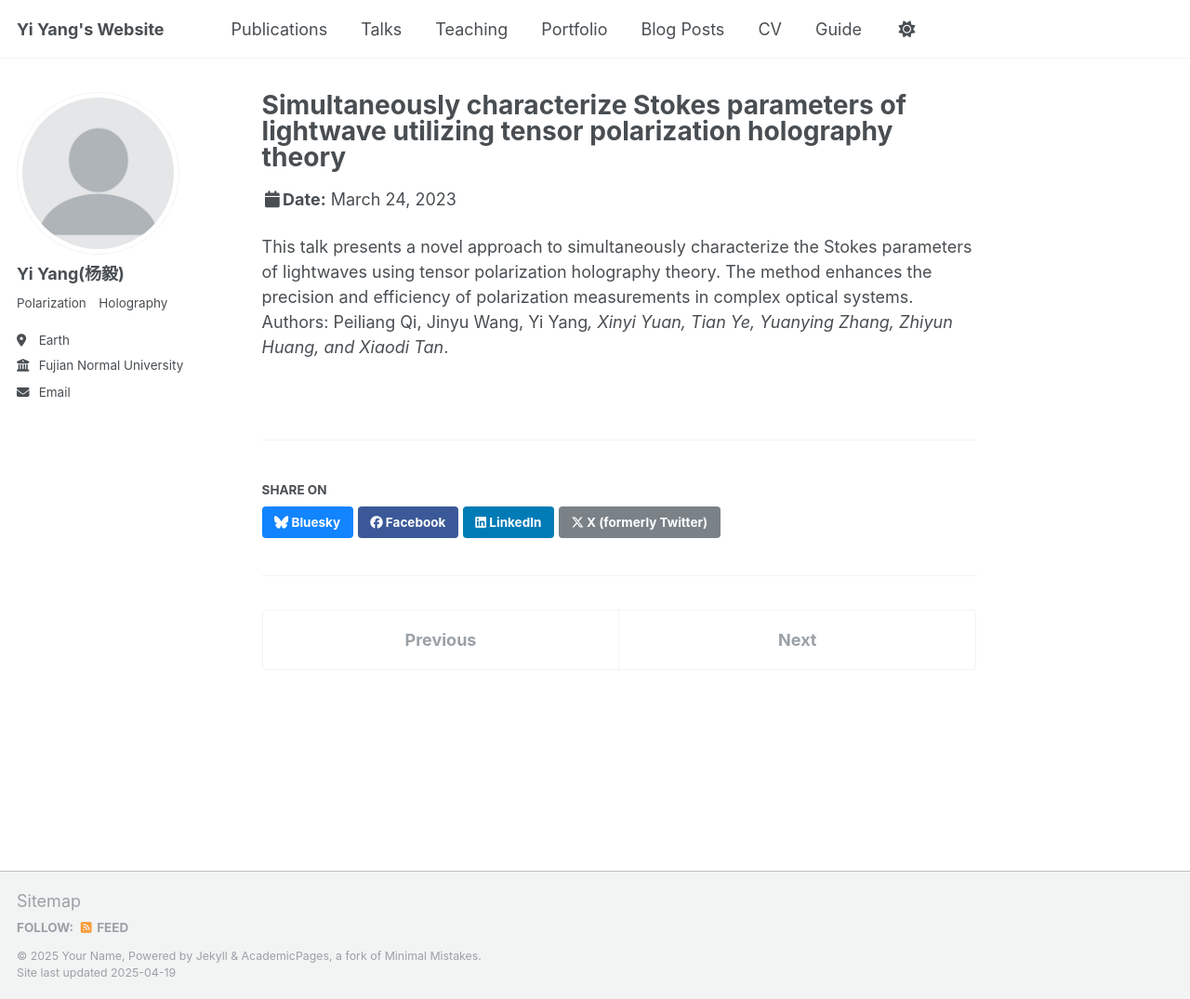
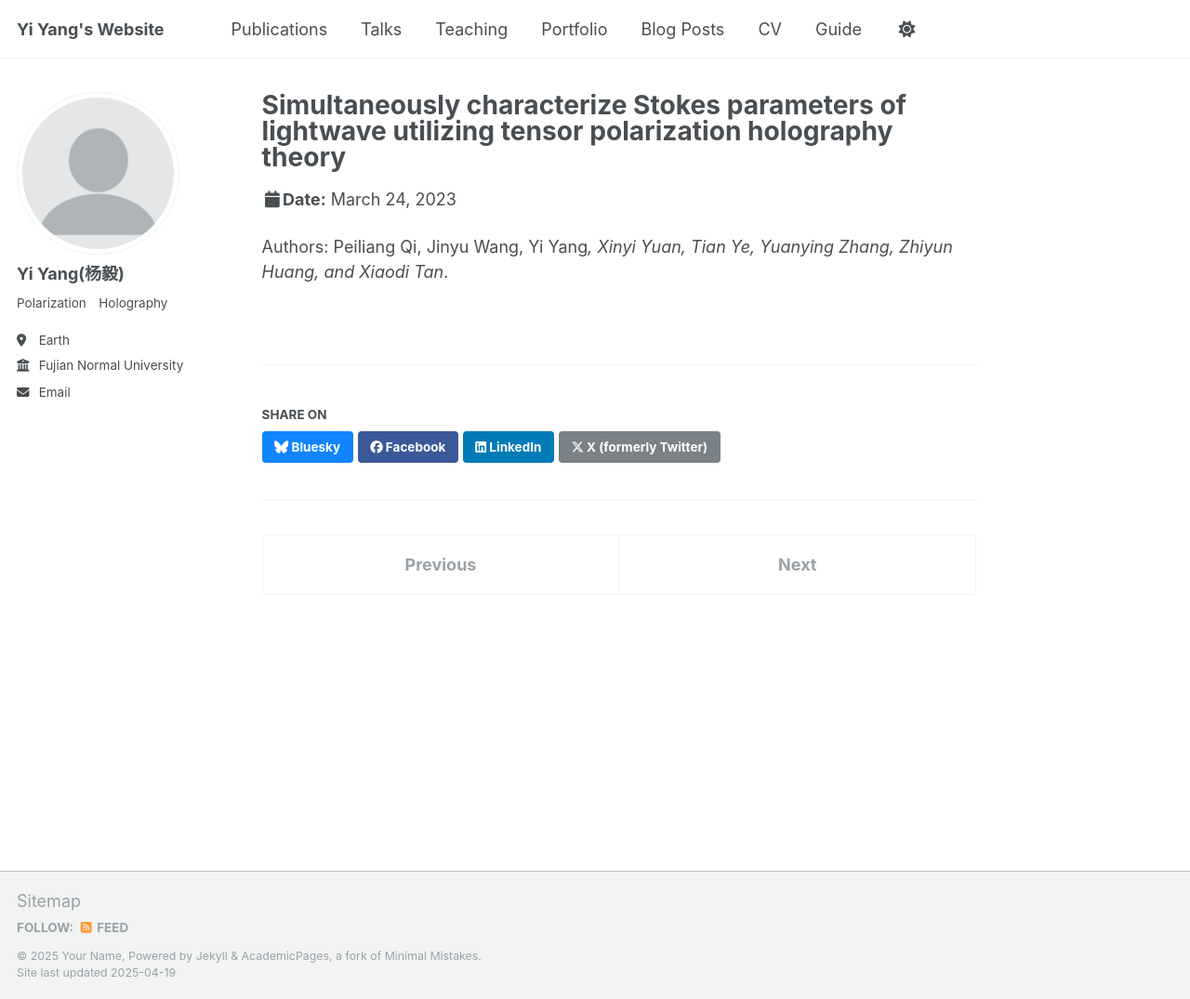
Before and after one commit to yiyang-opt/yiyang-opt.github.io, a Jekyll site: the page built from _talks/2023-03-24-OMTA.md, in a window 1280 px wide and 1075 px high. Shown: the whole window at 93% size. Built offline with Jekyll 4.4.1, drawn with Linux system fonts in a browser that asks for light colours.

Commit message:
Update 2023-03-24-OMTA.md

```diff
--- a/_talks/2023-03-24-OMTA.md
+++ b/_talks/2023-03-24-OMTA.md
@@ -7,5 +7,4 @@ venue: "6th International Conference on Optoelectronic Materials, Technology and
 date: 2023-03-24
 location: "Fuzhou, China"
 ---
-
-This talk presents a novel approach to simultaneously characterize the Stokes parameters of lightwaves using tensor polarization holography theory. The method enhances the precision and efficiency of polarization measurements in complex optical systems. Authors: Peiliang Qi, Jinyu Wang, Yi Yang*, Xinyi Yuan, Tian Ye, Yuanying Zhang, Zhiyun Huang, and Xiaodi Tan*.
+Authors: Peiliang Qi, Jinyu Wang, Yi Yang*, Xinyi Yuan, Tian Ye, Yuanying Zhang, Zhiyun Huang, and Xiaodi Tan*.
```
